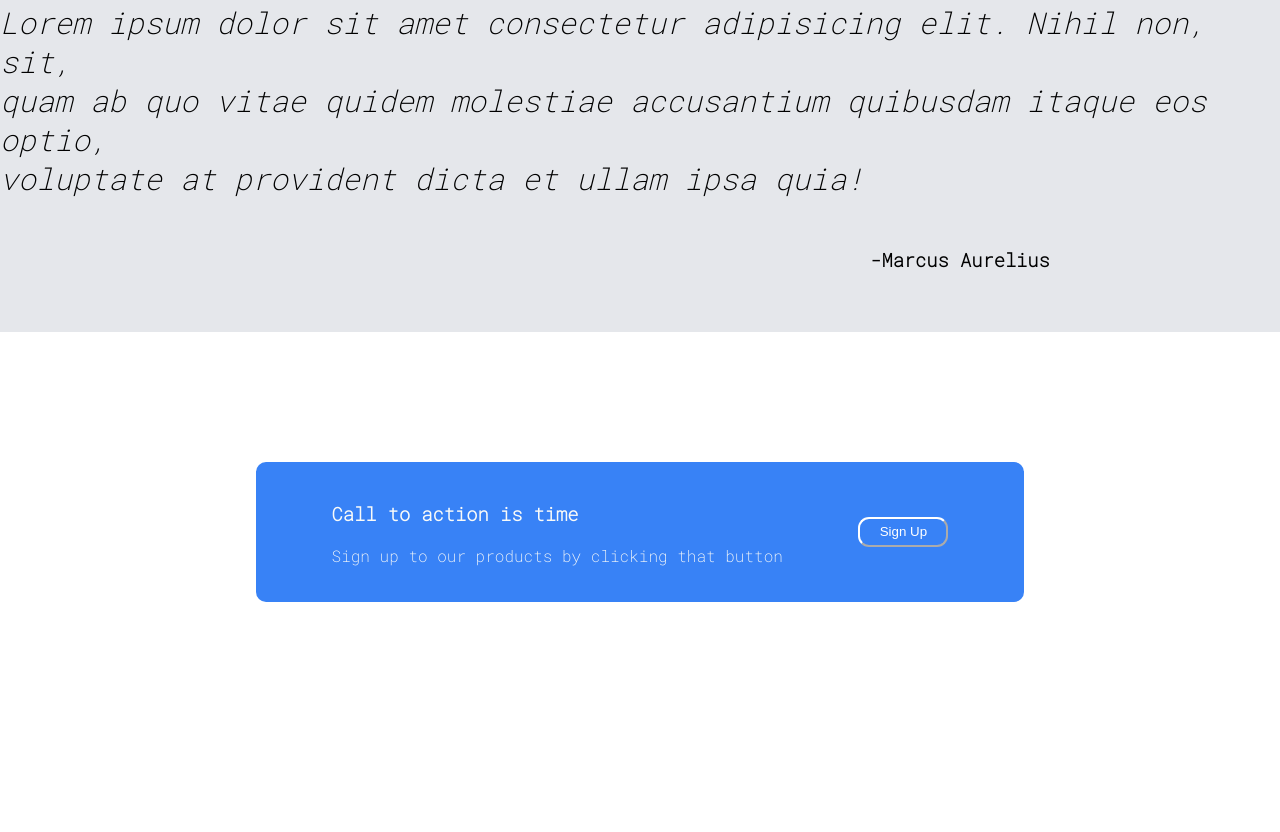
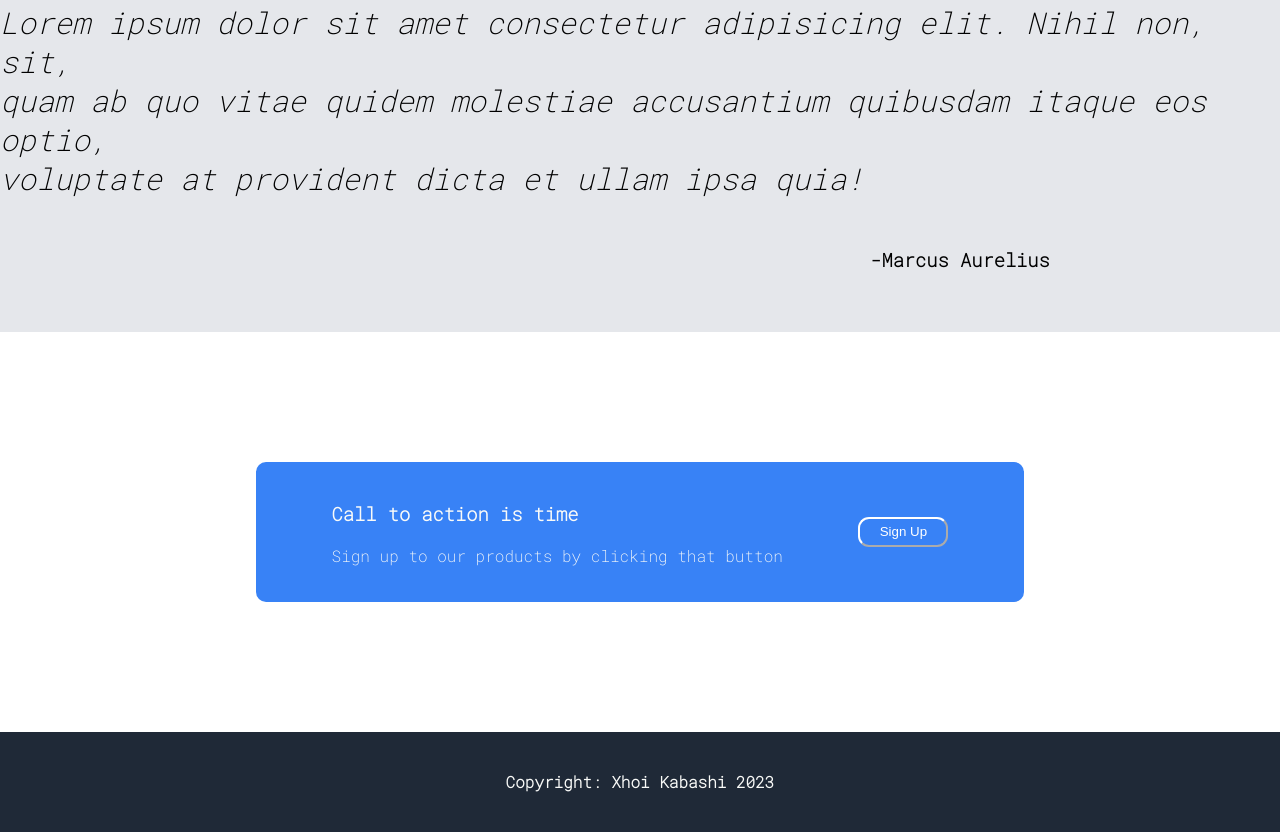
Before and after one commit to Xhoo1/roaming, a plain HTML site: page index.html in a window 1280 px wide. Shown: the part 1054-1886 px from the top of the page. Before the commit the page ends 1786 px from the top, so only its background shows below. Drawn offline with Linux system fonts and the light colour scheme.

Commit message:
Secomd commit add Footer

```diff
--- a/index.html
+++ b/index.html
@@ -117,7 +117,11 @@
     </div>
 
 
+<footer>
 
+<p>Copyright: Xhoi Kabashi 2023</p>
+
+</footer>
 
 
 
--- a/style.css
+++ b/style.css
@@ -214,3 +214,17 @@ color: #F9FAF8;
 
     font-weight: bold;
 }
+
+footer {
+
+width: 100%;
+height: 100px;
+display: flex;
+justify-content: center;
+align-items: center;
+background-color: #1F2937;
+color: #F9FAF8;
+font-size: medium;
+font-weight: bold;
+
+}
```
